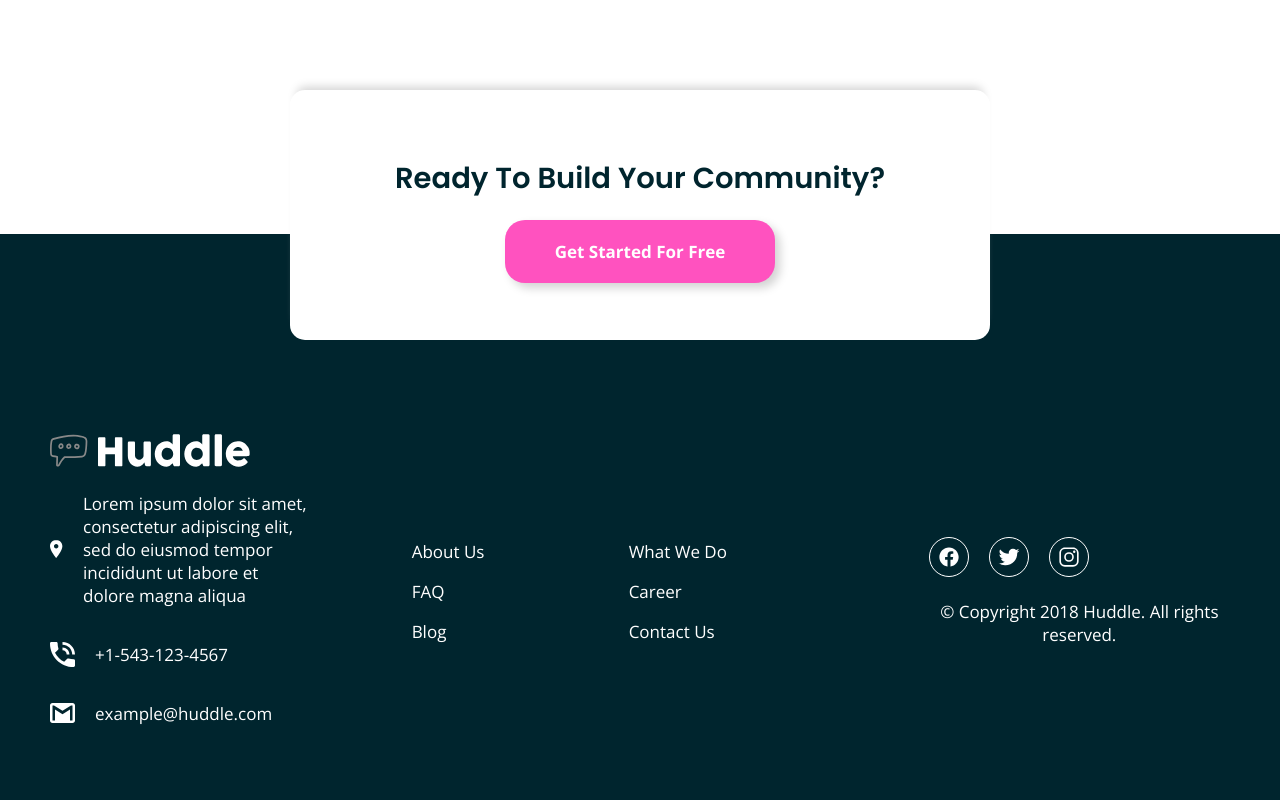
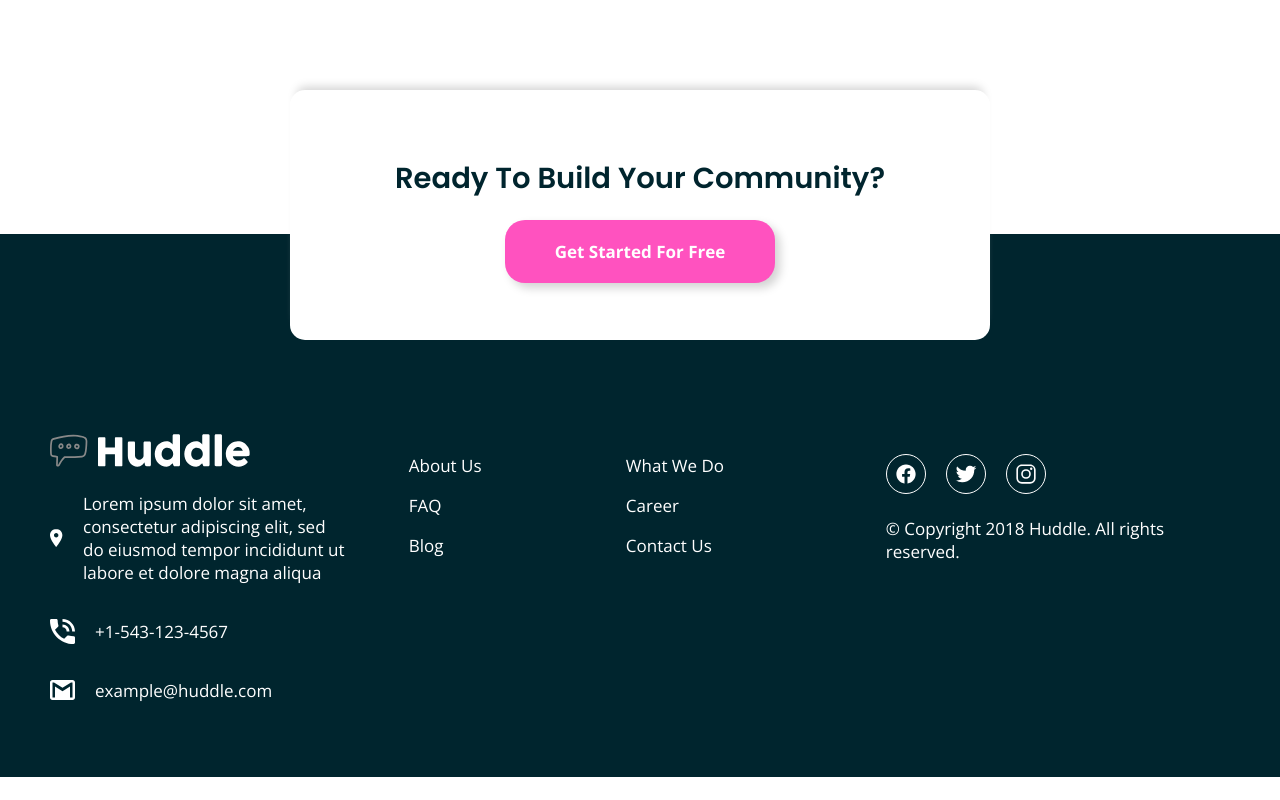
Before and after one commit to Renzorr/Challenge-huddle-landing-page, a plain HTML site: page index.html in a window 1280 px wide. Shown: the part 2945-3745 px from the top of the page. After the commit the page ends 3722 px from the top, so only its background shows below. Drawn offline with nearby package versions, Linux system fonts and the light colour scheme; files whose address does not match are found by name.

Commit message:
fix footer position

```diff
--- a/css/style.css
+++ b/css/style.css
@@ -171,11 +171,8 @@ main {
   background-color: var(--very-dark-cyan);
   color: var(--white);
   font-family: var(--open-sans);
-  display: flex;
-  align-items: flex-start;
-  justify-content: center;
-  flex-direction: column;
   padding-inline: 2rem;
+  width: 100%;
 }
 
 .logo-footer {
@@ -252,7 +249,7 @@ main {
     transform: scale(1.05);
   }
 
-  .specs-img:hover {
+  .specs:hover .specs-img {
     filter: saturate(150%);
   }
 
@@ -266,14 +263,13 @@ main {
     opacity: 0.7;
   }
 
-  .middle-links:hover{
-    text-decoration: underline;
+  .middle-links:hover {
+    color: var(--pink);
   }
 
   .social-icons:hover {
     border: 1px solid var(--pink);
-    color: var(--pink);
-    transform: translateY(-.6rem);
+    background-color: var(--pink);
   }
 }
 
@@ -395,6 +391,17 @@ main {
     gap: 10rem;
   }
 
+  .container-footer {
+    max-width: 128rem;
+    margin: 0 auto;
+  }
+
+  .footer-box {
+    display: flex;
+    align-items: flex-start;
+    gap: 6rem;
+  }
+
   .logo-footer {
     width: 20rem;
   }
@@ -419,5 +426,6 @@ main {
 
   .reserved {
     font-size: 1.7rem;
+    text-align: left;
   }
 }
--- a/index.html
+++ b/index.html
@@ -107,6 +107,8 @@
     </section>
 
     <footer class="footer">
+      <div class="container-footer">
+        <div class="footer-box">
           <div class="top">
             <img src="images/logo.svg" alt="" class="logo-footer" />
             <div class="flex-footer location">
@@ -151,6 +153,8 @@
               &copy; Copyright 2018 Huddle. All rights reserved.
             </p>
           </div>
+        </div>
+      </div>
     </footer>
   </body>
   <script
```
Lines whose indentation alone changed are shown as unchanged.
